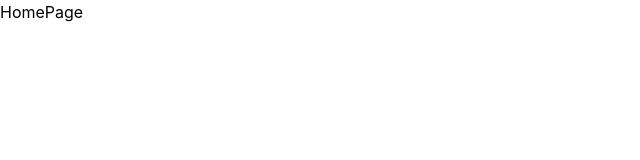
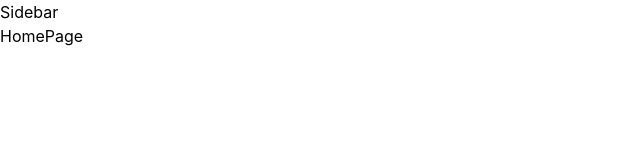
Before and after one commit to sronaal/red-social-app, a React app: page / in a window 1280 px wide. Shown: the top 160 px of the page, without its empty margins (0-640 px from the left). Built offline with nearby package versions, Linux system fonts and the light colour scheme; the HTML template or start-up script is replaced by a standard one.

Commit message:
Agregar el componente MainLayout y Sidebar, y configurar rutas en MyRoutes

```diff
--- /dev/null
+++ b/src/components/Sidebar/Sidebar.jsx
@@ -0,0 +1,7 @@
+import React from 'react'
+
+export const Sidebar = () => {
+  return (
+    <div>Sidebar</div>
+  )
+}
--- /dev/null
+++ b/src/layouts/MainLayout.jsx
@@ -0,0 +1,12 @@
+import React from 'react'
+import { Outlet } from 'react-router-dom'
+import { Sidebar } from '../components/Sidebar/Sidebar'
+
+export const MainLayout = () => {
+  return (
+    <div className='h-screen'>
+        <Sidebar/>
+        <Outlet/>
+    </div>
+  )
+}
--- a/src/routes/router.jsx
+++ b/src/routes/router.jsx
@@ -1,5 +1,6 @@
 import { BrowserRouter, Route, Routes } from "react-router-dom";
 import { HomePage } from "../pages/HomePage";
+import { MainLayout } from "../layouts/MainLayout";
 
 export function MyRoutes() {
 
@@ -7,7 +8,10 @@ export function MyRoutes() {
 
         <BrowserRouter>
             <Routes>
-                <Route path="/" element={<HomePage />} />
+
+                <Route path="/" element={<MainLayout />}>
+                    <Route index element={<HomePage />} />
+                </Route>
             </Routes>
         </BrowserRouter>
     )
```
